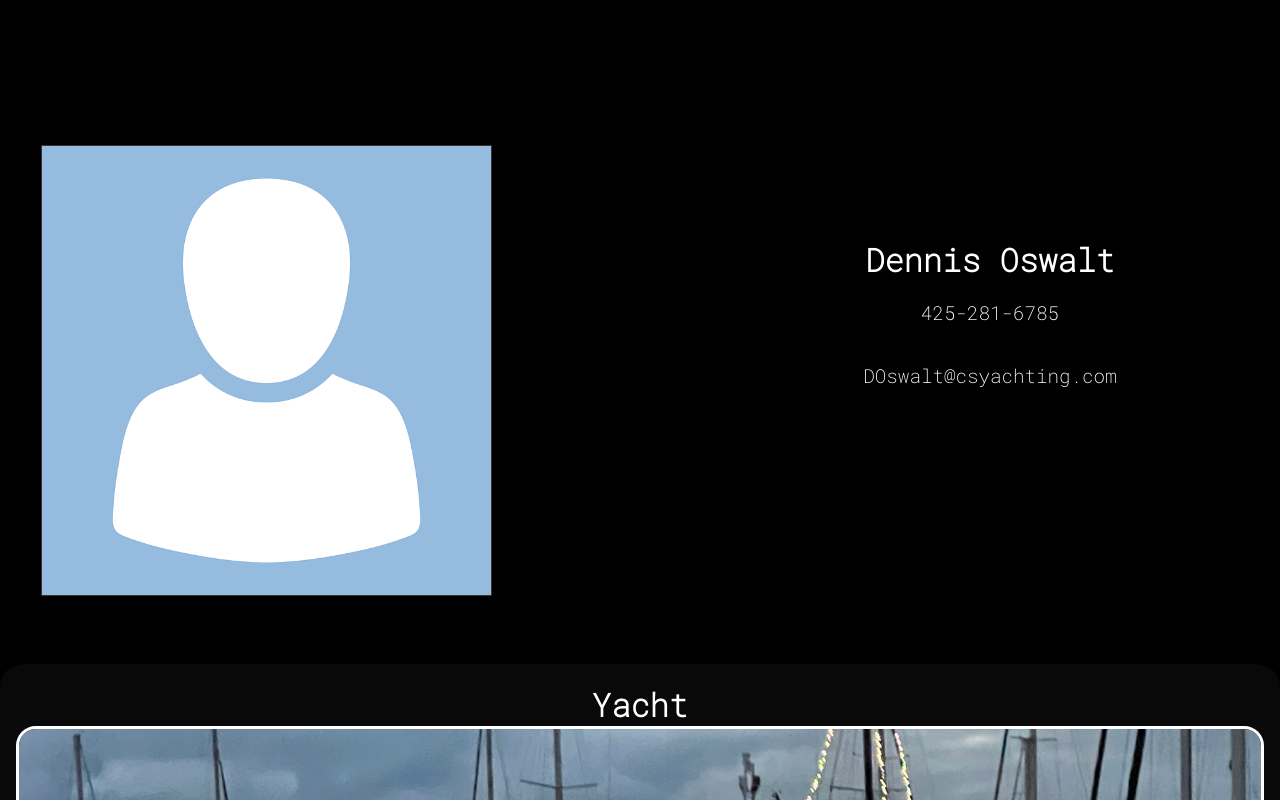
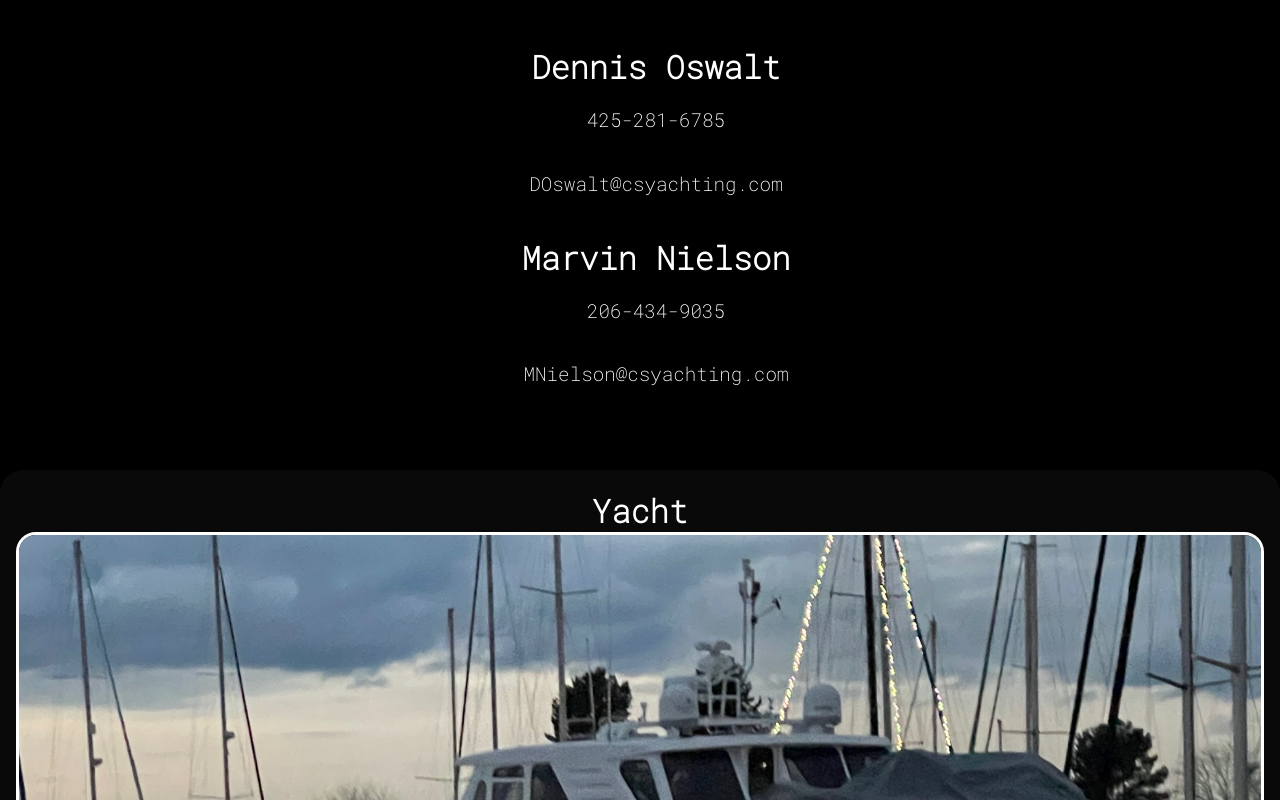
Before and after one commit to jonathanpenaloa/current-sea-yacht-service, a React (Create React App) app: page / in a window 1280 px wide. Shown: the part 819-1619 px from the top of the page. Built offline with nearby package versions, Linux system fonts and the light colour scheme.

Commit message:
Contacted info added

```diff
--- a/src/components/AboutUs/AboutUs.jsx
+++ b/src/components/AboutUs/AboutUs.jsx
@@ -1,6 +1,6 @@
 import React from "react";
 
-import dennisImg from "../../assets/placeholder.jpg";
+// import dennisImg from "../../assets/placeholder.jpg";
 
 
 import "./AboutUs.css";
@@ -12,12 +12,16 @@ export default function AboutUs() {
                 <h1>Dennis Oswalt</h1>
                 <p>425-281-6785</p>
                 <p>DOswalt@csyachting.com</p>
+                <br/>
+                <h1>Marvin Nielson</h1>
+                <p>206-434-9035</p>
+                <p>MNielson@csyachting.com</p>
             </div>
 
             <div className="right">
                 <div className="img-container">
                     <div className="img-stack top">
-                        <img className="img" src={dennisImg} alt="img" />
+                        {/* <img className="img" src={dennisImg} alt="img" /> */}
                     </div>
                 </div>
             </div>
```
